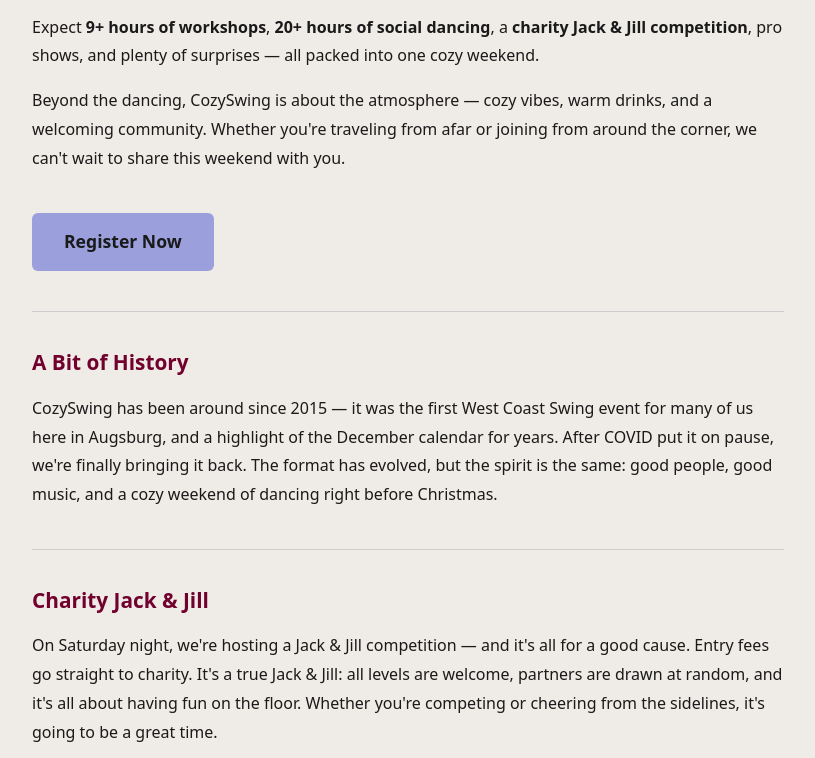
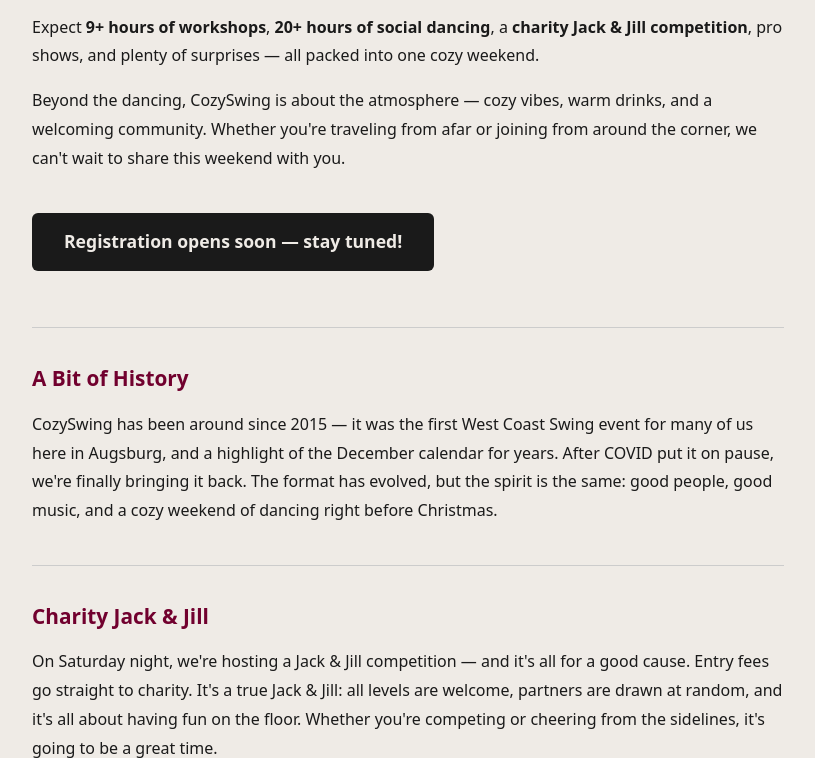
Before and after one commit to TheGarkine/cozyswing-web, a website: page index.html in a window 1280 px wide. Shown: the part 862-1620 px from the top of the page, without its empty margins (232-1047 px from the left). Drawn offline with Linux system fonts and the light colour scheme.

Commit message:
Updates and fixed

```diff
--- a/components.js
+++ b/components.js
@@ -14,7 +14,7 @@ function renderHeader() {
         { href: 'workshops.html', label: 'Workshops' },
         { href: 'venue.html', label: 'Venue' },
         { href: 'schedule.html', label: 'Schedule' },
-        { href: 'registration.html', label: 'Registration' },
+        // { href: 'registration.html', label: 'Registration' },
         { href: 'gifts.html', label: '🎁' },
     ];
 
--- a/index.html
+++ b/index.html
@@ -21,7 +21,8 @@
 
         <p>Beyond the dancing, CozySwing is about the atmosphere — cozy vibes, warm drinks, and a welcoming community. Whether you're traveling from afar or joining from around the corner, we can't wait to share this weekend with you.</p>
 
-        <a href="registration.html" class="home-cta">Register Now</a>
+        <!-- <a href="registration.html" class="home-cta">Register Now</a> -->
+        <p class="home-cta-placeholder">Registration opens soon — stay tuned!</p>
 
         <section class="home-section">
             <h2>A Bit of History</h2>
--- a/style.css
+++ b/style.css
@@ -167,6 +167,17 @@ body {
 .home-cta:hover {
     background: var(--color-burgundy);
     color: var(--color-off-white);
+}
+
+.home-cta-placeholder {
+    display: inline-block;
+    margin-top: 1.5rem;
+    padding: 0.85rem 2rem;
+    background: var(--color-off-black);
+    color: var(--color-off-white);
+    font-weight: 700;
+    font-size: 1.1rem;
+    border-radius: 6px;
 }
 
 .home-section {
```
Also changed, not shown: staff.html (+2 -2 lines).
